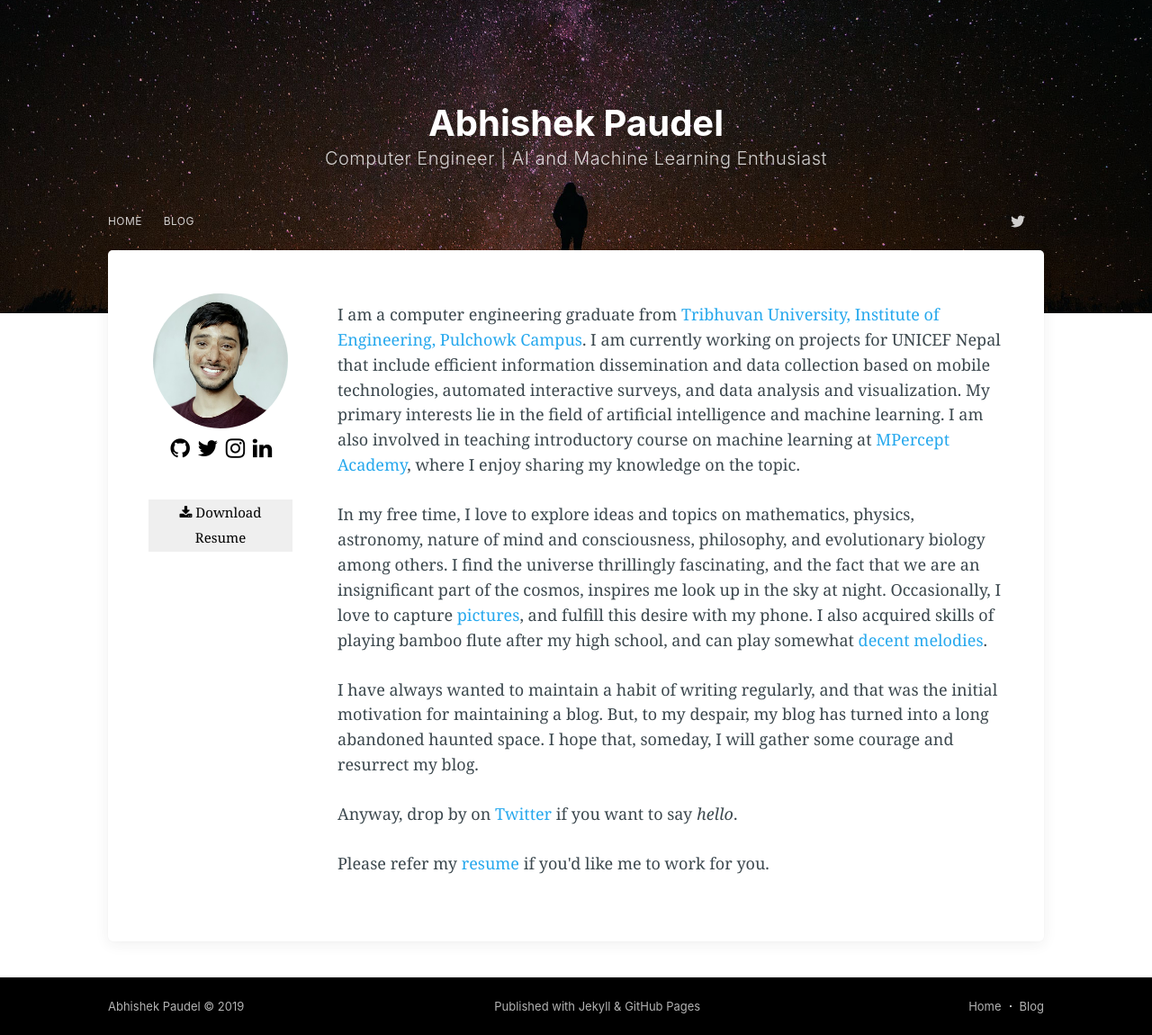
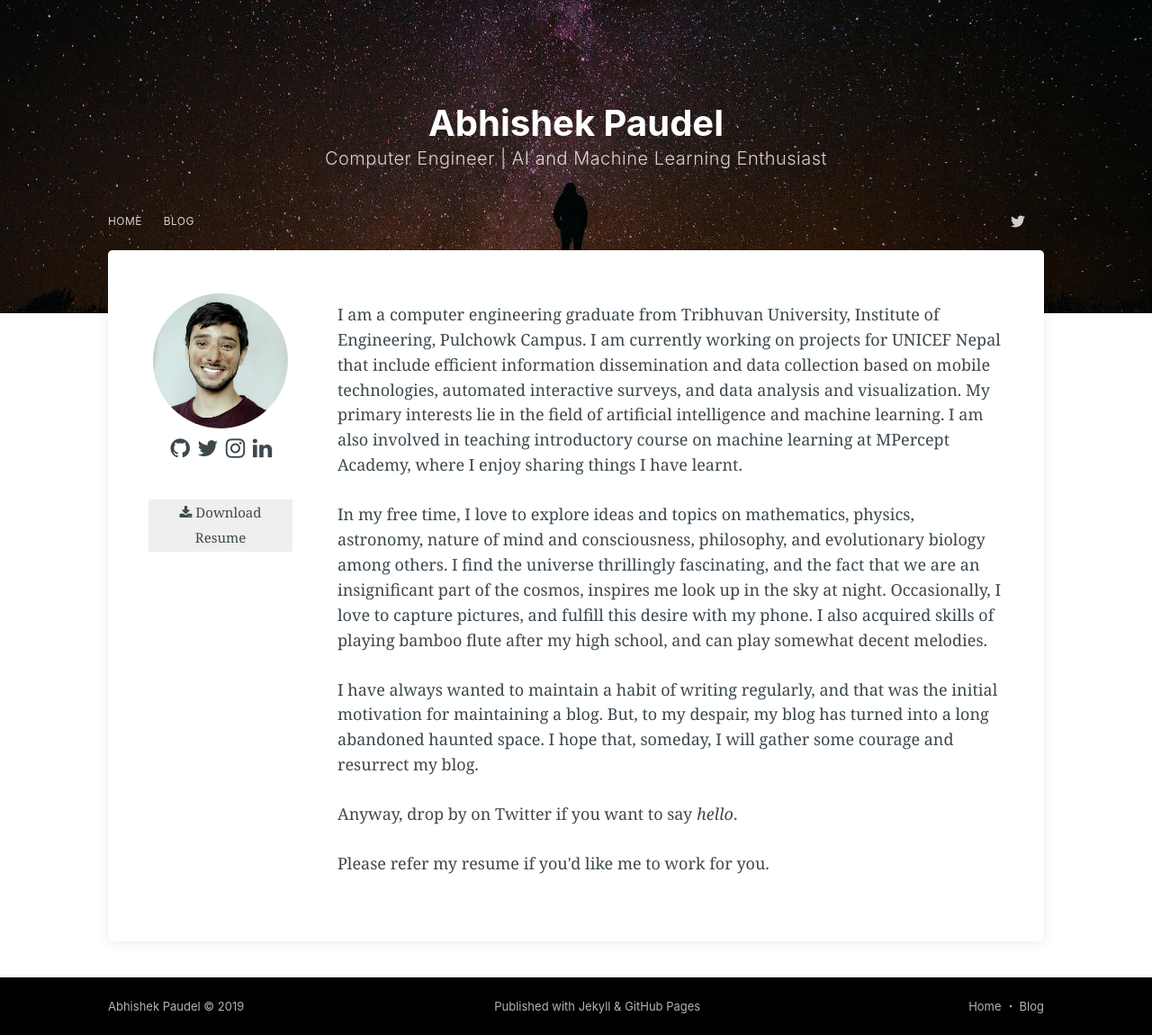
Before and after one commit to abpaudel/abpaudel.github.io, a Jekyll site: the page built from index.html, in a window 1280 px wide. Shown: the whole page at 90% size. Built offline with Jekyll 4.4.1, drawn with Linux system fonts in a browser that asks for light colours; nearby versions of some CDN libraries; comment, search, counter and statistics services are not loaded.

Commit message:
update link styles

```diff
--- a/assets/built/layout.css
+++ b/assets/built/layout.css
@@ -49,9 +49,12 @@
     font-size: 15px
 }
 
-.link{
-    font-size:15px;
-    color: #000;
+.download{
+    font-size:15px
+}
+
+a{
+  color: #3c484e
 }
 
 ul#social li{
--- a/index.html
+++ b/index.html
@@ -17,11 +17,11 @@ navigation: True
 			</ul>
 		</div>
 		<div>
-			<p><a href="/assets/files/Abhishek_Paudel_Resume.pdf" class="link" target="_blank"><button type="button"><i class="fa fa-download"></i> Download Resume</button></a></p>
+			<p><a href="/assets/files/Abhishek_Paudel_Resume.pdf" class="link" target="_blank"><button type="button" class="download"><i class="fa fa-download"></i> Download Resume</button></a></p>
 		</div>
 	</div>
 	<div id="right">
-		<p>I am a computer engineering graduate from <a href="http://pcampus.edu.np/" target="_blank">Tribhuvan University, Institute of Engineering, Pulchowk Campus</a>. I am currently working on projects for UNICEF Nepal that include efficient information dissemination and data collection based on mobile technologies, automated interactive surveys, and data analysis and visualization. My primary interests lie in the field of artificial intelligence and machine learning. I am also involved in teaching introductory course on machine learning at <a href="https://mpercept.academy/" target="_blank">MPercept Academy</a>, where I enjoy sharing my knowledge on the topic.
+		<p>I am a computer engineering graduate from <a href="http://pcampus.edu.np/" target="_blank">Tribhuvan University, Institute of Engineering, Pulchowk Campus</a>. I am currently working on projects for UNICEF Nepal that include efficient information dissemination and data collection based on mobile technologies, automated interactive surveys, and data analysis and visualization. My primary interests lie in the field of artificial intelligence and machine learning. I am also involved in teaching introductory course on machine learning at <a href="https://mpercept.academy/" target="_blank">MPercept Academy</a>, where I enjoy sharing things I have learnt.
 		<p>In my free time, I love to explore ideas and topics on mathematics, physics, astronomy, nature of mind and consciousness, philosophy, and evolutionary biology among others. I find the universe thrillingly fascinating, and the fact that we are an insignificant part of the cosmos, inspires me look up in the sky at night. Occasionally, I love to capture <a href="https://www.instagram.com/{{site.instagram}}" target="_blank">pictures</a>, and fulfill this desire with my phone. I also acquired skills of playing bamboo flute after my high school, and can play somewhat <a href="https://youtu.be/rg9m323oo6s" target="_blank">decent melodies</a>.</p>
 		<p>I have always wanted to maintain a habit of writing regularly, and that was the initial motivation for maintaining a blog. But, to my despair, my blog has turned into a long abandoned haunted space. I hope that, someday, I will gather some courage and resurrect my blog.</p>
 		<p>Anyway, drop by on <a href="https://twitter.com/{{site.twitter}}" target="_blank">Twitter</a> if you want to say <i>hello</i>.</p>
```
